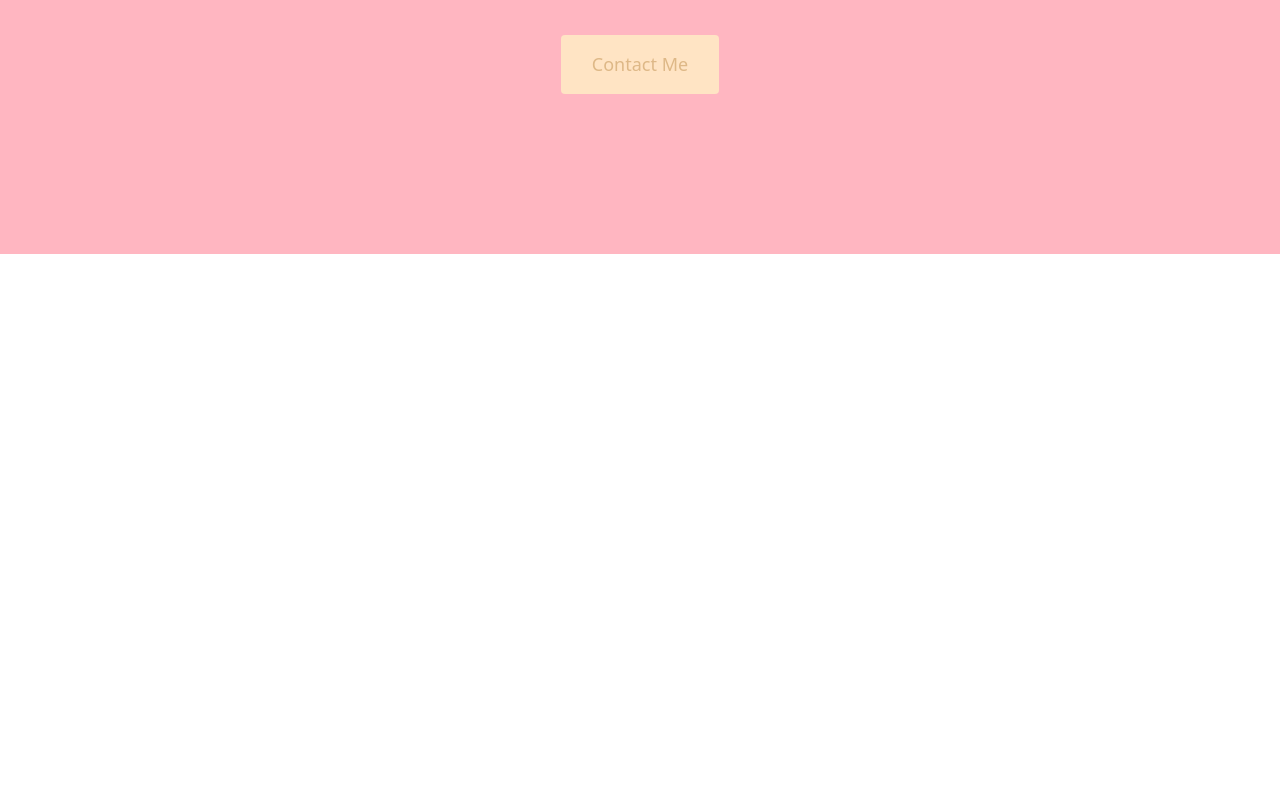
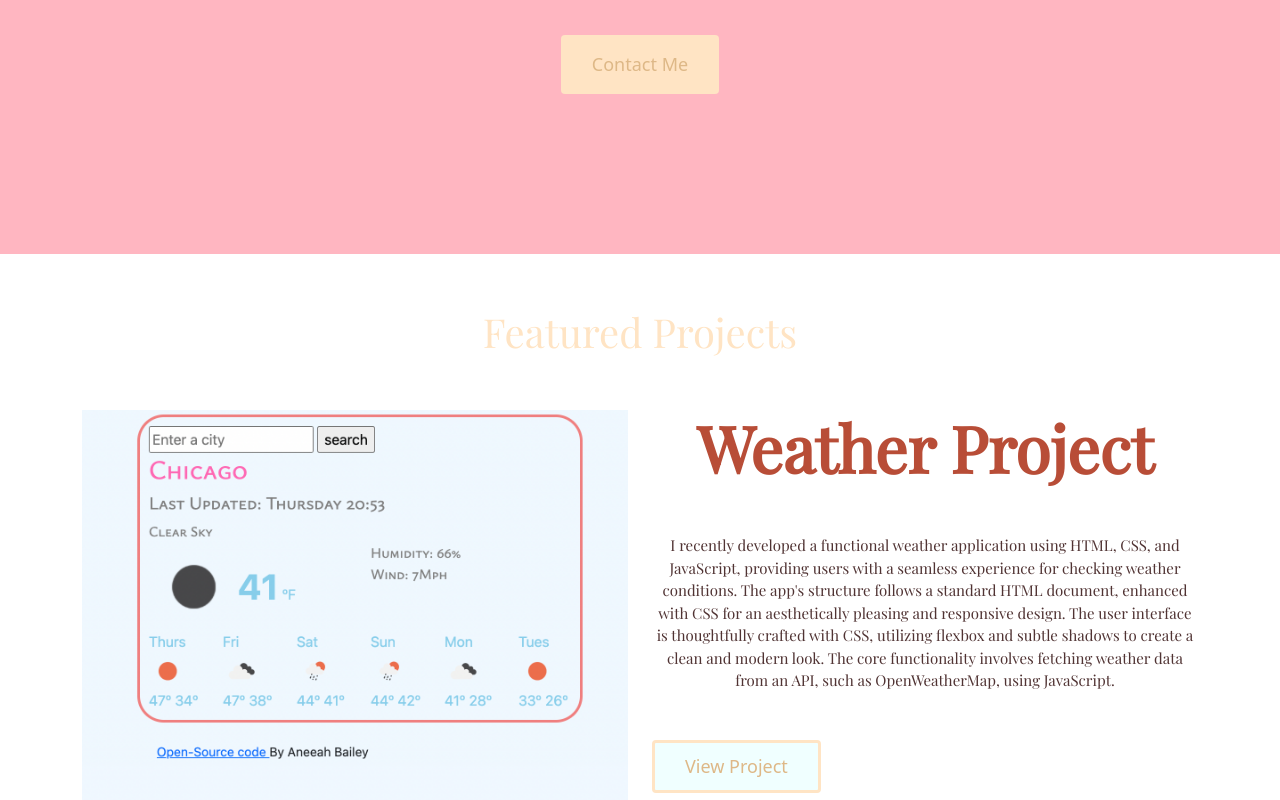
Before and after one commit to AneeahBaby/Official-portfolio, a plain HTML site: page index.html in a window 1280 px wide. Shown: the part 383-1183 px from the top of the page. Before the commit the page ends 800 px from the top, so only its background shows below. Drawn offline with nearby package versions, Linux system fonts and the light colour scheme; a web font is replaced by a local one.

Commit message:
updated contact info

```diff
--- a/index.html
+++ b/index.html
@@ -18,7 +18,35 @@
         <p>👋🏽 Hello, I am</p>
    <h1>Aneeah Bailey</h1>
    <h2 class="mb-5">Front-end Developer based in Chicago, IL</h2>
-   <a href="#" class="btn btn-branding">Contact Me</a>
+   <div>
+   <a href="mailto:aneeah.bailey@yahoo.com" class="btn btn-branding">Contact Me</a>
     </div>
+    </div>
+      <p class="text-center m-5">Featured Projects</p>
+    <div class="container">
+        <div class="row">
+            <div class="col-6">
+           <img src="images/weather.image.png"
+           class="img-fluid" alt=""/>
+            </div>
+            <div class="col-6">
+
+    <h2 class="mb-5">Weather Project</h2>
+    <p class="new mb-5">I recently developed a functional weather
+        application using HTML, CSS,
+        and JavaScript, providing users with a seamless experience
+        for checking weather conditions. The app's structure
+        follows a standard HTML document,
+         enhanced with CSS for an aesthetically pleasing and
+         responsive design. The user interface is thoughtfully
+         crafted with CSS, utilizing flexbox and subtle shadows to
+         create a clean and modern look. The core functionality involves fetching
+         weather data from an API, such as OpenWeatherMap, using JavaScript.
+        </p>
+        <a href="https://friendly-bienenstitch-56b85c.netlify.app/" class="btn btn-branding-new">View Project</a>
+            </div>
+        </div>
+
+
 </body>
 </html>
--- a/src/styles.css
+++ b/src/styles.css
@@ -1,5 +1,6 @@
 :root {
     --branding-color: bisque;
+    --secondary-color: azure;
 }
 
 body {
@@ -14,9 +15,12 @@ h1,  h3, h4, h5, h6 {
 }
 p {
     font-family: 'Playfair Display', serif;
-    font-size: 30px;
+    font-size: 40px;
     text-align: center;
     margin: 0;
+    color: var(--branding-color);
+
+
 }
 .hero {
     background: lightpink;
@@ -27,6 +31,7 @@ p {
     font-family: 'Playfair Display', serif;
     font-size: 40px;
     font-weight: bold;
+
 }
 .hero h2 {
     font-family: 'Playfair Display', serif;
@@ -40,5 +45,25 @@ p {
     font-size: 18px;
     line-height: 27px;
     padding: 15px 30px;
+}
+h2 {
+    color: rgb(184, 77, 55);
+    font-family: 'Playfair Display', serif;
+    font-weight: bold;
+    font-size: 64px;
+    text-align: center;
+}
+.new {
+    font-size: 15px;
+    color:rgb(80, 51, 51)
+}
+.btn-branding-new {
+     background-color: var(--secondary-color);
+    border: 3px solid var(--branding-color);
+     border-radius: 4px;
+    color: burlywood;
+    font-size: 18px;
+    line-height: 27px;
+    padding: 10px 30px;
 
 }
```
Also changed, not shown: images/weather.image.png (added), 2 other files.
